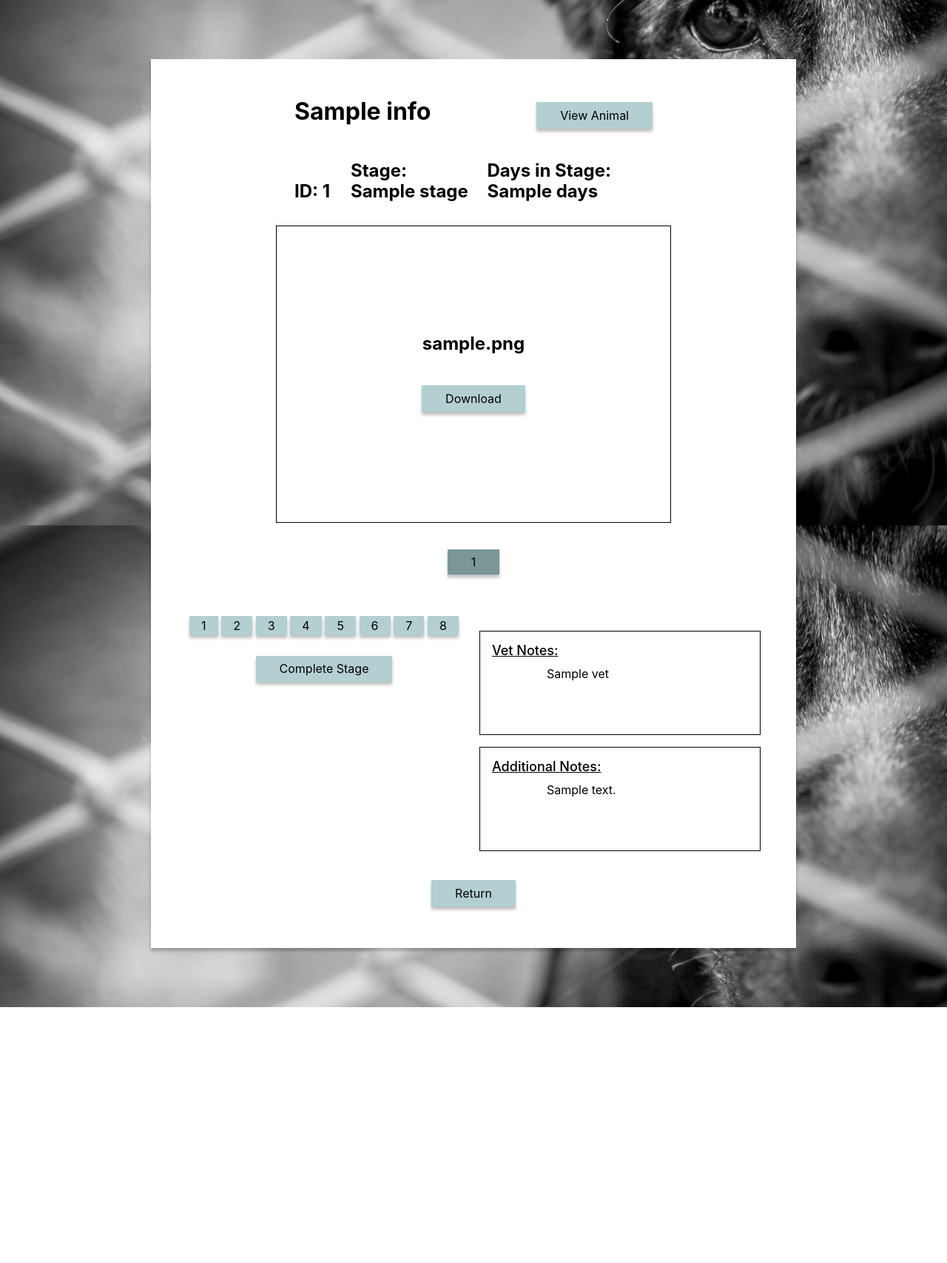
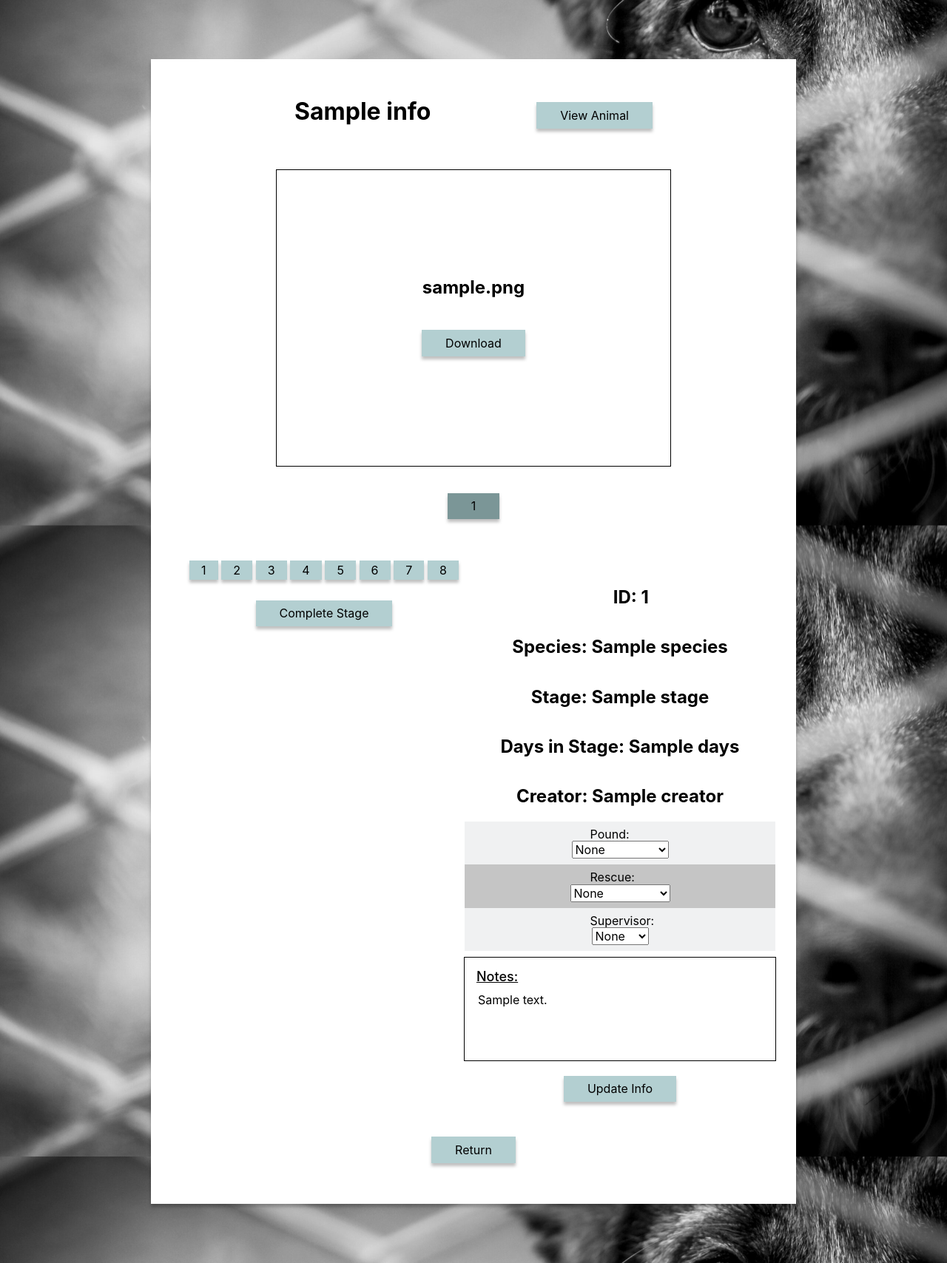
Before and after one commit to ValliereMagic/NPLBAM, a Flask app: template nplbam/app/templates/gallery.html in a window 1280 px wide. Shown: the part 143-1851 px from the top of the page at 74% size. Before the commit the page ends 1505 px from the top, so only its background shows below. Run offline with Flask 2, Linux system fonts and the light colour scheme; the template is opened without the code that fills it: most values are stand-ins (such as "Sample title", 1, 10 or a date in 2020).

Commit message:
Changes to be committed: 	modified:   nplbam/app/gallery.py 	modified:   nplbam/app/templates/gallery.html         - Modified user level access for updating stages         - Added more info on the side and changeable stuff on right side

```diff
--- a/nplbam/app/templates/gallery.html
+++ b/nplbam/app/templates/gallery.html
@@ -10,11 +10,6 @@
     <div class="infoline">
         <h1>{{ info["name"] }}</h1>
         <div id="button"><a href="view_animal?viewid={{animalID}}">View Animal</a></div>
-    </div>
-    <div class="infoline">
-        <h2>&emsp; ID: {{ animalID }}</h2>
-        <h2>Stage: {{ info["stage"] }}</h2>
-        <h2>Days in Stage: {{info["days"]}} </h2>
     </div>
     <div class="files">
         {% for x in images %}
@@ -362,18 +357,49 @@
             </form>
         </div>
         <div class="textareas">
-            <div class="areaContainer">
-                <label for="vet"> Vet Notes: </label>
-                <textarea name="vet" rows="4" value readonly>
-                {{ info["vet"] }}
-            </textarea>
-            </div>
-            <div class="areaContainer">
-                <label for="notes"> Additional Notes: </label>
-                <textarea name="notes" rows="4" value readonly>
-                {{ info["notes"] }}
-            </textarea>
-            </div>
+            <form class="info" method="POST" action="/gallery_info_updated">
+                <input type="hidden" value="{{animalID}}" name="animalID">
+
+                <h2>&emsp; ID: {{ animalID }}</h2>
+                <h2>Species: {{info["species"]}}</h2>
+                <h2>Stage: {{ info["stage"] }}</h2>
+                <h2>Days in Stage: {{info["days"]}} </h2>
+                <h2>Creator: {{info["creator"]}}</h2>
+                <div class="item">
+                    <label for="pound">Pound:</label>
+                    <select id="pound" name="pound">
+                        <option value=-1>None</option>
+                        {% for x in pounds %}
+                            <option value={{x.poundID}} {% if x.poundID == info["pound"] %} selected {% endif %}>{{x.poundName}}</option>
+                        {% endfor %}
+                    </select>
+                </div>
+                <div class="item">
+                    <label for="rescue">Rescue:</label>
+                    <select id="rescue" name="rescue">
+                        <option value=-1>None</option>
+                        {% for x in rescues %}
+                            <option value={{x.rescueID}} {% if x.rescueID == info["rescue"] %} selected {% endif %}>{{x.rescueName}}</option>
+                        {% endfor %}
+                    </select>
+                </div>
+                <div class="item">
+                    <label for="supervisor">Supervisor:</label>
+                    <select id="supervisor" name="supervisor">
+                        <option value=-1>None</option>
+                        {% for x in supervisors %}
+                            <option value={{x.userID}} {% if x.userID == info["supervisor"] %} selected {% endif %}>{{x.username}}</option>
+                        {% endfor %}
+                    </select>
+                </div>
+
+                <div class="areaContainer">
+                    <label for="notes"> Notes: </label>
+                    <textarea name="notes" rows="4">{{info["notes"]}}</textarea>
+                </div>
+                <button type="submit" name="submit">Update Info</button>
+
+            </form>
         </div>
     </div>
     <div id="button"><a href="/animal_viewed">Return</a></div>
```
Also changed, not shown: nplbam/app/gallery.py (+69 -5 lines).
